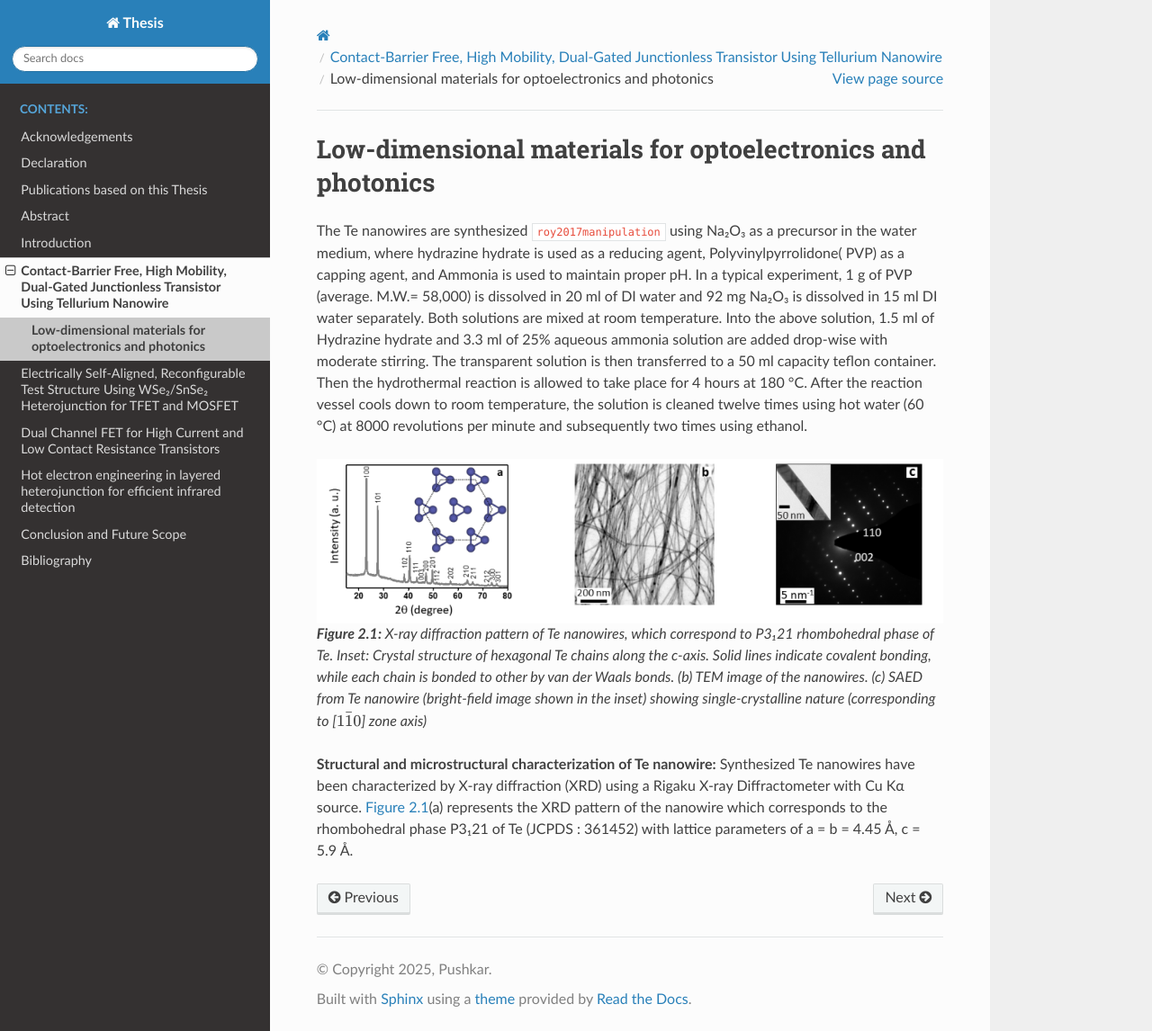
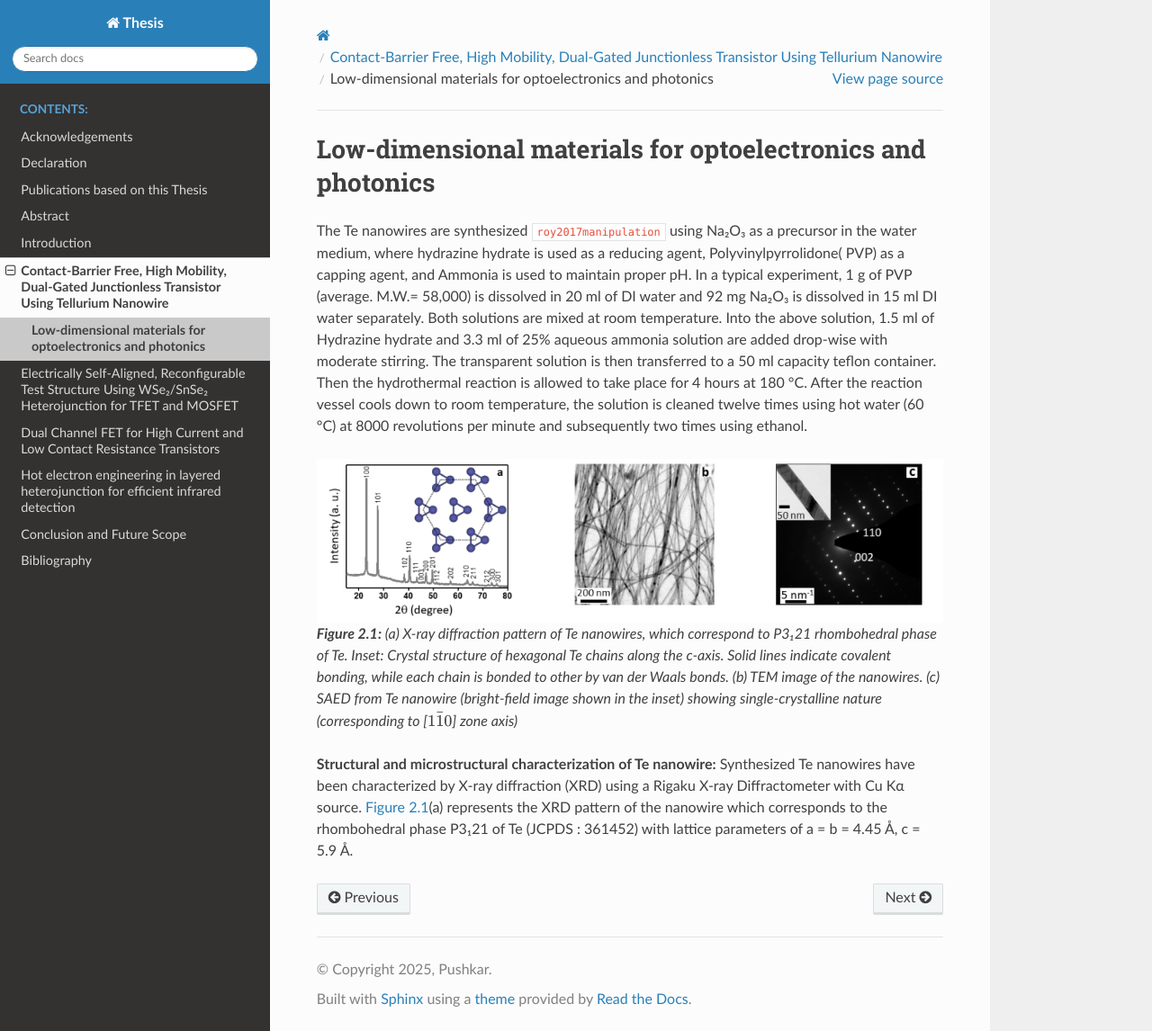
Before and after one commit to dpshkr/mythesis, a Sphinx documentation site: the page built from source/junctionless-tellurium-nanowire-transistor/synthesis-and-characterization-of-te-nanowires.rst, in a window 1280 px wide and 1146 px high. Shown: the whole window at 90% size. Built offline with Sphinx 7.4.7 and the Read the Docs theme 3.1.0, drawn with Linux system fonts in a browser that asks for light colours; cross-references to code outside the pages are shown as plain code.

Commit message:
Update synthesis-and-characterization-of-te-nanowires.rst

```diff
--- a/source/junctionless-tellurium-nanowire-transistor/synthesis-and-characterization-of-te-nanowires.rst
+++ b/source/junctionless-tellurium-nanowire-transistor/synthesis-and-characterization-of-te-nanowires.rst
@@ -21,7 +21,7 @@ and subsequently two times using ethanol.
 
 .. figure:: ../_static/Figures/01_01.png
 
-   **Figure 2.1:** X-ray diffraction pattern of Te nanowires, which correspond to P3₁21 rhombohedral phase of Te. Inset: Crystal structure of hexagonal Te chains along the c-axis. Solid lines indicate covalent bonding, while each chain is bonded to other by van der Waals bonds. (b) TEM image of the nanowires. (c) SAED from Te nanowire (bright-field image shown in the inset) showing single-crystalline nature (corresponding to [:math:`1\bar{1}0`] zone axis)
+   **Figure 2.1:** (a) X-ray diffraction pattern of Te nanowires, which correspond to P3₁21 rhombohedral phase of Te. Inset: Crystal structure of hexagonal Te chains along the c-axis. Solid lines indicate covalent bonding, while each chain is bonded to other by van der Waals bonds. (b) TEM image of the nanowires. (c) SAED from Te nanowire (bright-field image shown in the inset) showing single-crystalline nature (corresponding to [:math:`1\bar{1}0`] zone axis)
 
 **Structural and microstructural characterization of Te nanowire:** Synthesized Te nanowires have been characterized by X-ray diffraction (XRD) using a Rigaku X-ray Diffractometer with Cu Kα source. :ref:`Figure 2.1 <ch01-material-char-01>`\(a) represents the XRD pattern of the nanowire which corresponds to the rhombohedral phase P3₁21 of Te (JCPDS : 361452) with lattice parameters
 of a = b = 4.45 Å, c = 5.9 Å.
```
